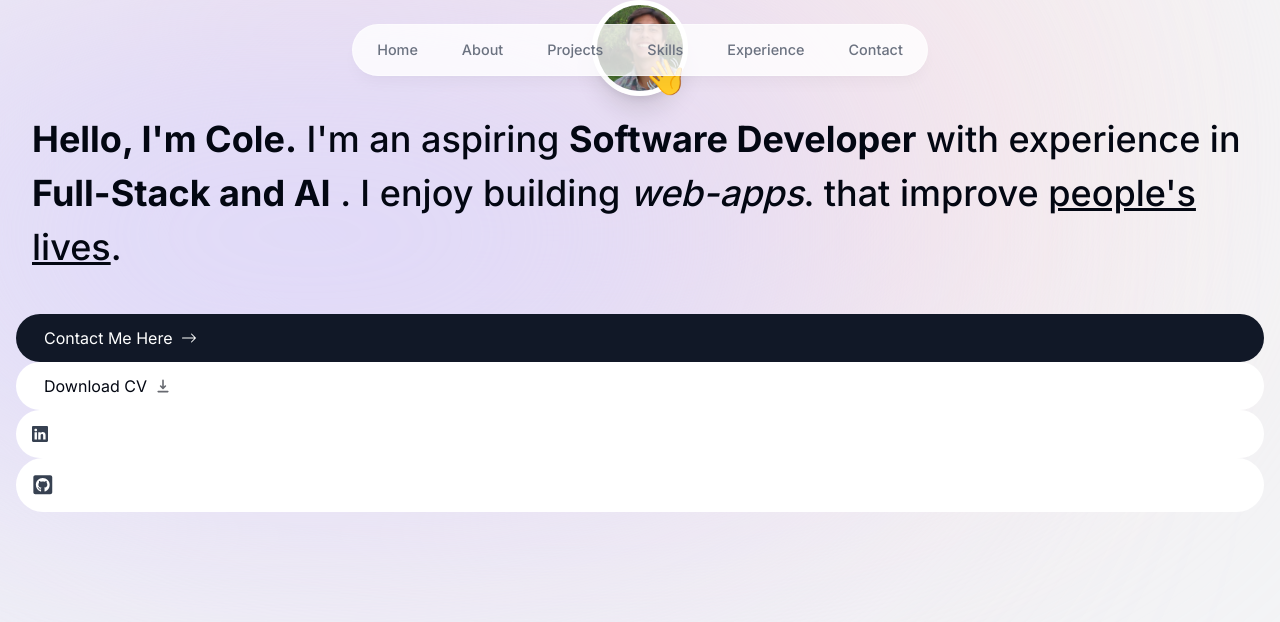
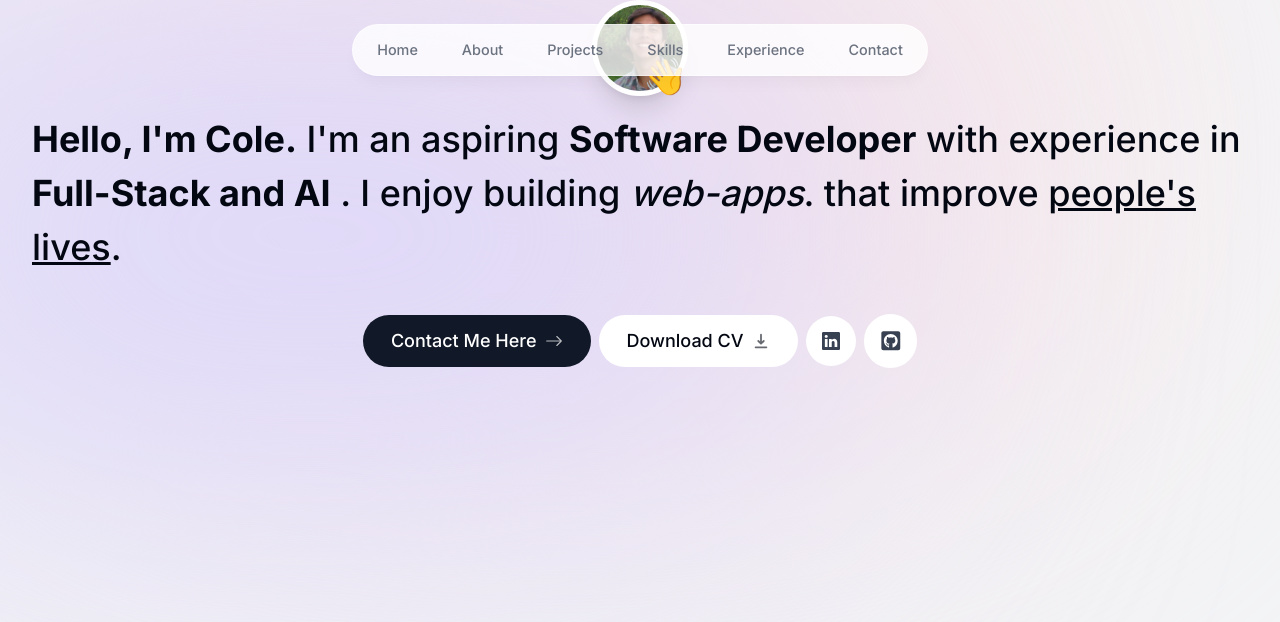
Before and after one commit to Cole-House/portfolio, a Next.js app: page / in a window 1280 px wide. Shown: the top 622 px of the page. Built offline with nearby package versions, Linux system fonts and the light colour scheme.

Commit message:
Minor fixes to the buttons in intro component

```diff
--- a/app/page.tsx
+++ b/app/page.tsx
@@ -1,5 +1,4 @@
 import Intro from "@/components/intro";
-import myImage from '@/public/myPortrait.jpg'
 
 export default function Home() {
   return (
--- a/components/intro.tsx
+++ b/components/intro.tsx
@@ -62,12 +62,19 @@ export default function Intro() {
             <span className="underline">people's lives</span>.
         </motion.h1>
 
-        <div>
+        <motion.div
+            className='flex flex-col sm:flex-row items-center justify-center gap-2 px-4 text-lg font-medium'
+            initial={{ opacity: 0, y: 100 }}
+            animate={{ opacity: 1, y: 0 }}
+            transition={{
+                delay: 0.1,
+              }}
+        >
             <Link
                 href="#contact"
                 className="group bg-gray-900 text-white px-7 py-3 flex items-center gap-2 rounded-full outline-none focus:scale-110 hover:scale-110 hover:bg-gray-950 active:scale-105 transition"
             >
-                Contact Me Here <BsArrowRight/>{" "}
+                Contact Me Here {" "}<BsArrowRight className='opacity-70 group-hover:translate-x-1 transition'/>
             </Link>
             <a
                 className="group bg-white px-7 py-3 flex items-center gap-2 rounded-full outline-none focus:scale-110 hover:scale-110 active:scale-105 transition cursor-pointer borderBlack dark:bg-white/10"
@@ -91,7 +98,7 @@ export default function Intro() {
             >
                 <FaGithubSquare />
             </a>
-        </div>
+        </motion.div>
 
     </section>
   )
```
